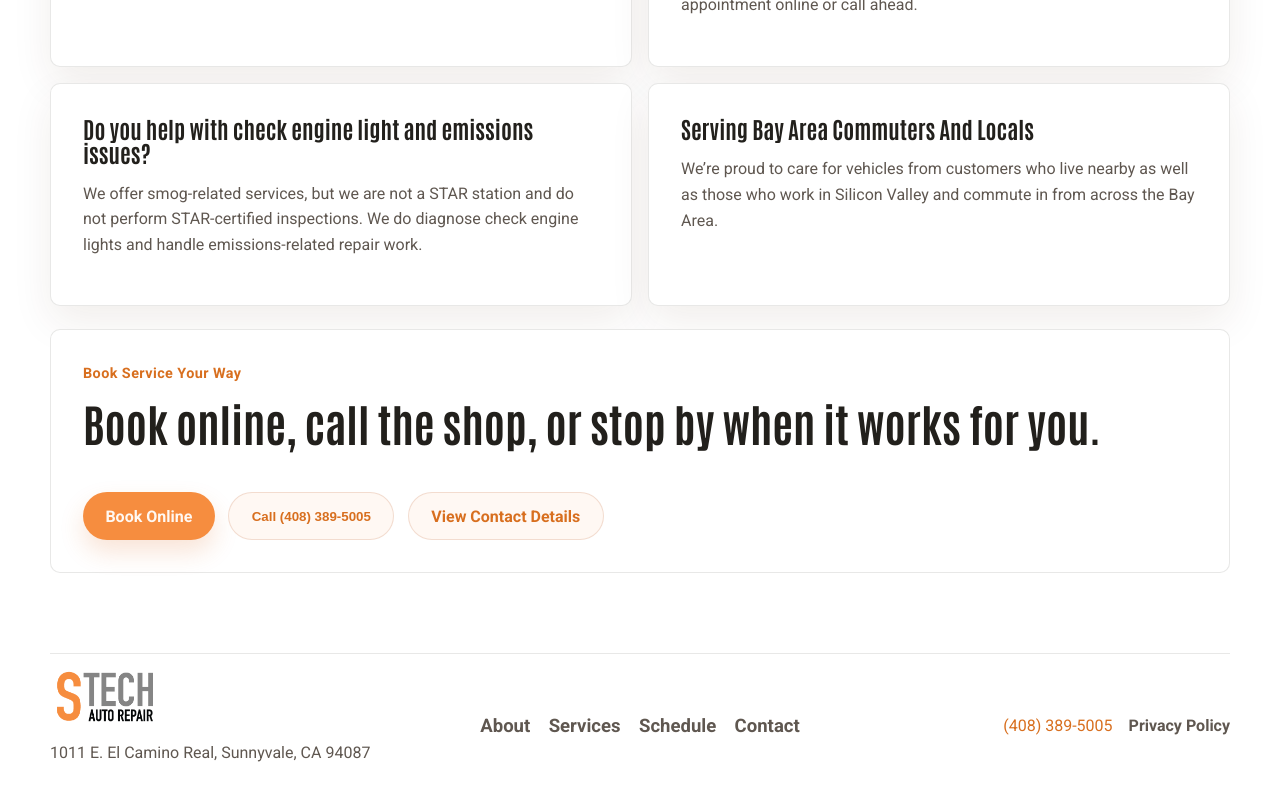
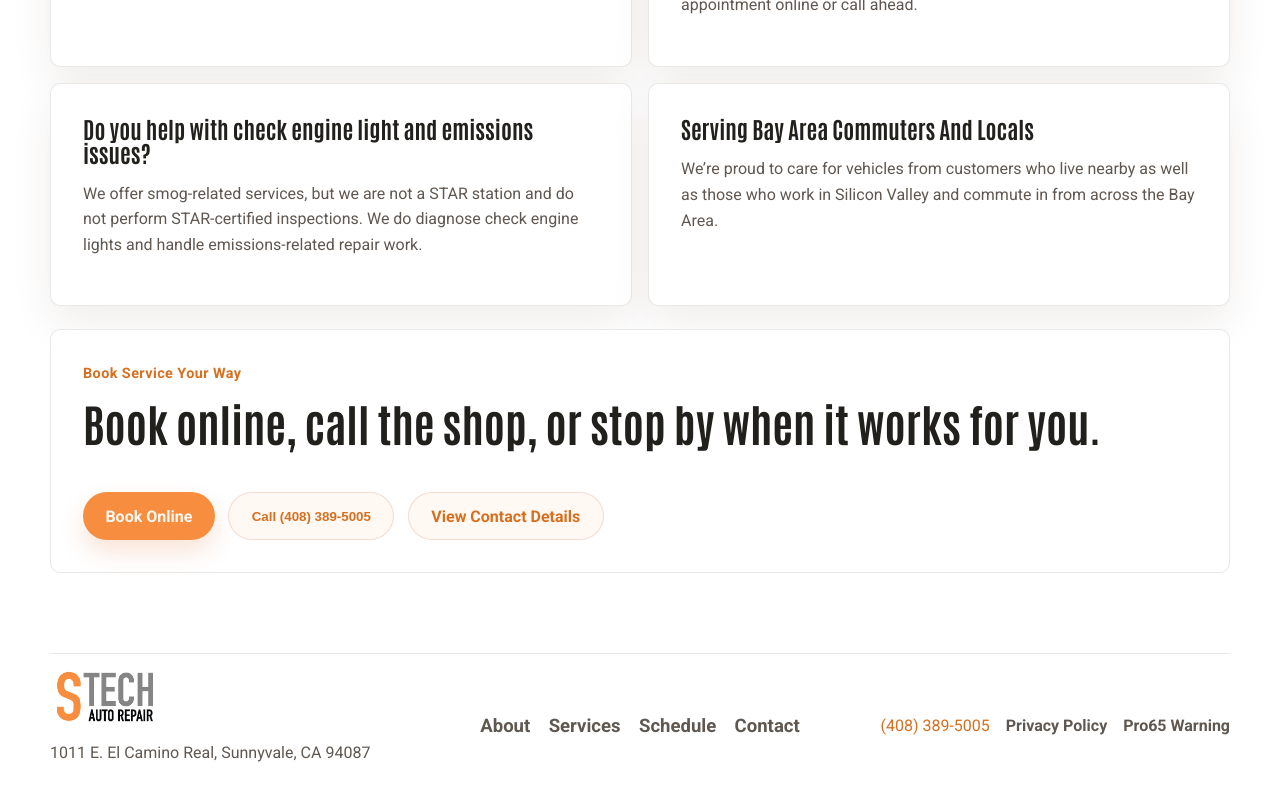
Before and after one commit to DietmarSZ/stechherman, a Next.js app: page / in a window 1280 px wide. Shown: the part 3348-4148 px from the top of the page. Built offline with nearby package versions, Linux system fonts and the light colour scheme.

Commit message:
Add Pro65 footer link

```diff
--- a/src/app/layout.tsx
+++ b/src/app/layout.tsx
@@ -132,6 +132,14 @@ export default function RootLayout({
               <Link className="footer-privacy-link" href="/privacy-policy">
                 Privacy Policy
               </Link>
+              <a
+                className="footer-privacy-link"
+                href="https://www.p65warnings.ca.gov/?_cl=5Lwr9Zfm2u1IpqQdCBmwpWGH"
+                target="_blank"
+                rel="noreferrer"
+              >
+                Pro65 Warning
+              </a>
             </div>
           </footer>
           <Analytics />
```
